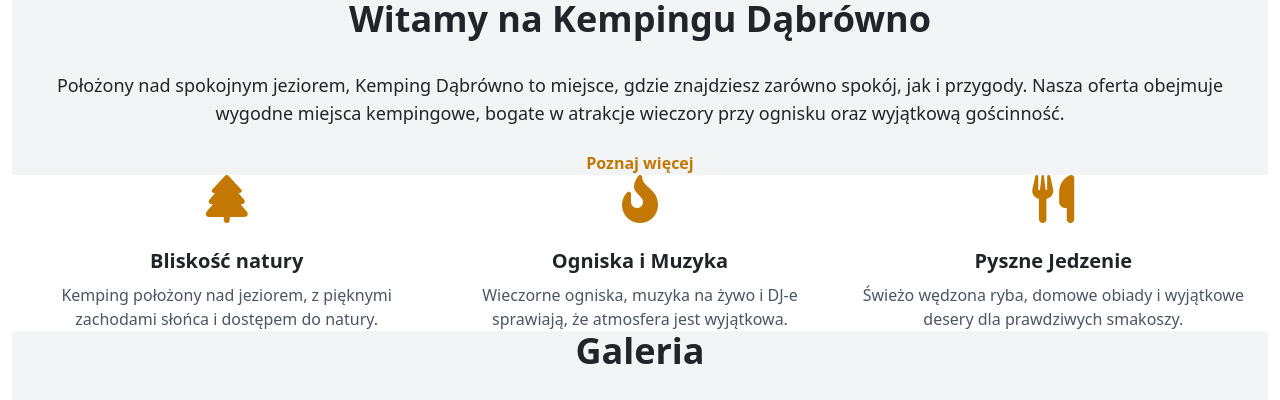
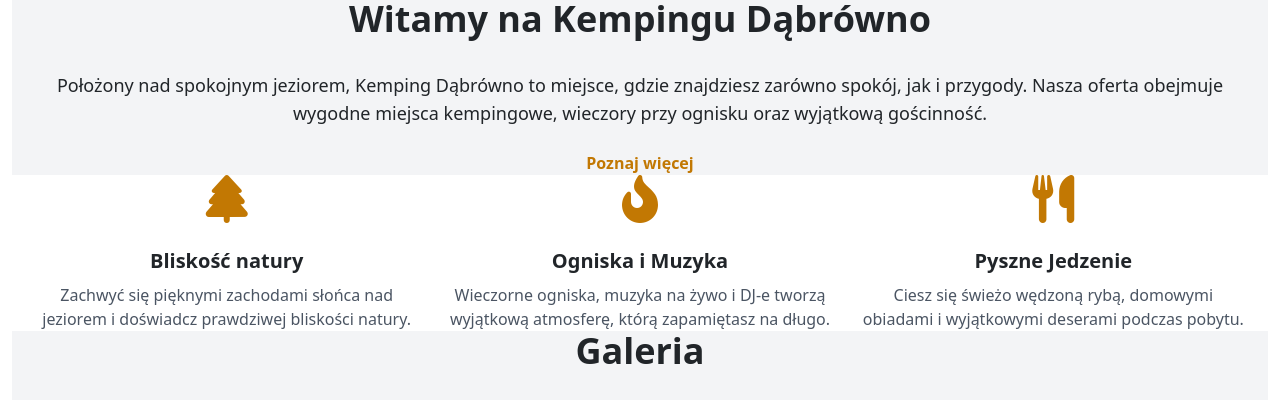
Before and after one commit to vic-cieslak/campsite-manager, a Django app: page / in a window 1280 px wide. Shown: the part 933-1333 px from the top of the page. Run offline with Django 4.2, Linux system fonts and the light colour scheme; parts of the project's set-up code (start-up, migrations or seed data) failed here and were passed over; some libraries are stand-ins or nearby versions.

Commit message:
feat: Zaktualizowano układ strony głównej i poprawiono projekt dla lepszej widoczności tekstu i doświadczenia użytkownika
- Zmieniono obraz tła w nagłówku na nowy, wysokiej jakości z Facebooka.
- Poprawiono widoczność tekstu w nagłówku, dodając półprzezroczyste czarne tło za tekstem.
- Przesunięto tekst w nagłówku 1/3 niżej, aby poprawić jego układ.
- Wprowadzono subtelne usprawnienia w projekcie:
  - Dostosowano rozmiary czcionek i odstępy w sekcji nagłówka.
  - Zaktualizowano sekcje "O nas" i "Funkcje" z czytelniejszym tekstem i efektem hover na linkach.
  - Dodano podtytuł do sekcji galerii, aby poprawić kontekst.
  - Ulepszono sekcję "Usługi", aby podkreślić korzyści.
  - Zaktualizowano sekcję "Opinie" z cytatami gości i lepszym układem.
  - Dodano element pilności w sekcji "Kontakt" z informacją o ograniczonej dostępności w weekendy.

```diff
--- a/kempingdabrowno/templates/pages/home.html
+++ b/kempingdabrowno/templates/pages/home.html
@@ -2,44 +2,46 @@
 
 {% block content %}
 
+<!-- Header Section -->
+<header class="bg-cover bg-center h-screen" style="background-image: url('https://scontent-waw2-1.xx.fbcdn.net/v/t39.30808-6/431485457_717545277160695_88582022582262255_n.jpg?_nc_cat=104&ccb=1-7&_nc_sid=6ee11a&_nc_ohc=Fhjd0Ww2bSgQ7kNvgH986Fx&_nc_ht=scontent-waw2-1.xx&_nc_gid=AzZqirhvSqS1Ui3kD85Z4tS&oh=00_AYB2V763Hlgy84XWXoIPSPbKB2ZGwAL7X9ulKRez5MI6Ug&oe=66ECBC4C'); background-size: cover; background-position: center;">
+    <div class="h-full flex flex-col justify-center items-center text-center" style="transform: translateY(33%);">
+        <div class="bg-black bg-opacity-50 p-6 rounded-lg">
+            <h1 class="text-4xl text-white font-bold mb-4">Przeżyj Niezapomniane Chwile na Kempingu Dąbrówno</h1>
+            <p class="text-lg mb-4 text-white">Odpocznij nad jeziorem. Przyjemne ogniska, świeże powietrze, i wyjątkowe wspomnienia czekają!</p>
+            <a href="#contact" class="bg-yellow-500 text-black py-3 px-6 rounded-lg font-semibold hover:bg-yellow-600">Zarezerwuj teraz</a>
+        </div>
+    </div>
+</header>
 
 
-    <!-- Header Section -->
-    <header class="bg-cover bg-center h-screen" style="background-image: url('/static/images/camping_lake.jpg');">
-        <div class="bg-black bg-opacity-50 h-full flex flex-col justify-center items-center text-center">
-            <h1 class="text-white text-5xl font-bold mb-4">Kemping Dąbrówno</h1>
-            <p class="text-white text-xl mb-8">Twoje miejsce na relaks, zabawę i kontakt z naturą</p>
-            <a href="#contact" class="bg-yellow-500 text-black py-3 px-6 rounded-lg font-semibold hover:bg-yellow-600">Zarezerwuj teraz</a>
-        </div>
-    </header>
 
 <!-- About Section -->
 <section id="about" class="py-16 bg-gray-100 text-center">
     <div class="container mx-auto px-4">
         <h2 class="text-4xl font-bold mb-8">Witamy na Kempingu Dąbrówno</h2>
-            <p class="text-lg mb-6">Położony nad spokojnym jeziorem, Kemping Dąbrówno to miejsce, gdzie znajdziesz zarówno spokój, jak i przygody. Nasza oferta obejmuje wygodne miejsca kempingowe, bogate w atrakcje wieczory przy ognisku oraz wyjątkową gościnność.</p>
-            <a href="#services" class="text-yellow-500 font-semibold">Poznaj więcej</a>
+        <p class="text-lg mb-6">Położony nad spokojnym jeziorem, Kemping Dąbrówno to miejsce, gdzie znajdziesz zarówno spokój, jak i przygody. Nasza oferta obejmuje wygodne miejsca kempingowe, wieczory przy ognisku oraz wyjątkową gościnność.</p>
+        <a href="#services" class="text-yellow-500 font-semibold hover:underline">Poznaj więcej</a>
     </div>
 </section>
 
 <!-- Features Section -->
-    <section id="features" class="py-16">
+<section id="features" class="py-16 bg-white">
     <div class="container mx-auto px-4">
         <div class="grid grid-cols-1 md:grid-cols-3 gap-8 text-center">
             <div class="feature-item">
                 <i class="fas fa-tree fa-3x text-yellow-500 mb-4"></i>
                 <h3 class="text-xl font-semibold mb-2">Bliskość natury</h3>
-                    <p class="text-gray-600">Kemping położony nad jeziorem, z pięknymi zachodami słońca i dostępem do natury.</p>
+                <p class="text-gray-600">Zachwyć się pięknymi zachodami słońca nad jeziorem i doświadcz prawdziwej bliskości natury.</p>
             </div>
             <div class="feature-item">
                 <i class="fas fa-fire-alt fa-3x text-yellow-500 mb-4"></i>
                 <h3 class="text-xl font-semibold mb-2">Ogniska i Muzyka</h3>
-                    <p class="text-gray-600">Wieczorne ogniska, muzyka na żywo i DJ-e sprawiają, że atmosfera jest wyjątkowa.</p>
+                <p class="text-gray-600">Wieczorne ogniska, muzyka na żywo i DJ-e tworzą wyjątkową atmosferę, którą zapamiętasz na długo.</p>
             </div>
             <div class="feature-item">
                 <i class="fas fa-utensils fa-3x text-yellow-500 mb-4"></i>
                 <h3 class="text-xl font-semibold mb-2">Pyszne Jedzenie</h3>
-                    <p class="text-gray-600">Świeżo wędzona ryba, domowe obiady i wyjątkowe desery dla prawdziwych smakoszy.</p>
+                <p class="text-gray-600">Ciesz się świeżo wędzoną rybą, domowymi obiadami i wyjątkowymi deserami podczas pobytu.</p>
             </div>
         </div>
     </div>
@@ -49,8 +51,9 @@
 <section id="gallery" class="py-16 bg-gray-100">
     <div class="container mx-auto px-4">
         <h2 class="text-4xl font-bold text-center mb-8">Galeria</h2>
+        <p class="text-center mb-6 text-lg">Zobacz, co czeka na Ciebie na Kempingu Dąbrówno</p>
         <div class="grid grid-cols-1 md:grid-cols-3 gap-4">
-                <img src="/static/images/gallery_1.jpg" alt="Kemping 1" class="rounded-lg shadow-md">
+            <img src="https://scontent-waw2-1.xx.fbcdn.net/v/t39.30808-1/431485457_717545277160695_88582022582262255_n.jpg" alt="Kemping 1" class="rounded-lg shadow-md">
             <img src="/static/images/gallery_2.jpg" alt="Kemping 2" class="rounded-lg shadow-md">
             <img src="/static/images/gallery_3.jpg" alt="Kemping 3" class="rounded-lg shadow-md">
         </div>
@@ -65,12 +68,12 @@
             <div class="service-item">
                 <i class="fas fa-bicycle fa-3x text-yellow-500 mb-4"></i>
                 <h3 class="text-2xl font-semibold mb-4">Wynajem Sprzętu</h3>
-                    <p class="text-gray-600">Wynajmij rowery, kajaki, SUP-y oraz sprzęt do siatkówki i ciesz się aktywnym wypoczynkiem na świeżym powietrzu.</p>
+                <p class="text-gray-600">Wynajmij rowery, kajaki, SUP-y oraz sprzęt sportowy, aby w pełni wykorzystać aktywny wypoczynek nad jeziorem.</p>
             </div>
             <div class="service-item">
                 <i class="fas fa-music fa-3x text-yellow-500 mb-4"></i>
                 <h3 class="text-2xl font-semibold mb-4">Imprezy i Eventy</h3>
-                    <p class="text-gray-600">Każdy weekend oferuje wyjątkowe atrakcje, w tym muzykę na żywo, DJ-ów oraz specjalne imprezy tematyczne.</p>
+                <p class="text-gray-600">Każdy weekend oferujemy muzykę na żywo, DJ-ów oraz tematyczne imprezy, które dostarczą Ci wspaniałych wspomnień.</p>
             </div>
         </div>
     </div>
@@ -80,6 +83,7 @@
 <section id="testimonials" class="py-16 bg-gray-100 text-center">
     <div class="container mx-auto px-4">
         <h2 class="text-4xl font-bold mb-8">Opinie Gości</h2>
+        <p class="text-lg mb-6">Sprawdź, co nasi goście mówią o Kempingu Dąbrówno</p>
         <div class="grid grid-cols-1 md:grid-cols-2 gap-8">
             <div class="testimonial">
                 <p class="text-lg italic mb-4">"Najlepszy kemping, na jakim kiedykolwiek byliśmy! Czysto, komfortowo, a atmosfera wieczornych ognisk jest niezapomniana."</p>
@@ -97,7 +101,8 @@
 <section id="contact" class="py-16 bg-yellow-500 text-center text-black">
     <div class="container mx-auto px-4">
         <h2 class="text-4xl font-bold mb-8">Skontaktuj się z nami</h2>
-            <p class="text-lg mb-6">Zarezerwuj swój pobyt na Kempingu Dąbrówno już dziś!</p>
+        <p class="text-lg mb-6">Zarezerwuj swój pobyt na Kempingu Dąbrówno już dziś i przeżyj niezapomniane chwile!</p>
+        <p class="text-sm italic mb-4">Miejsca na weekend szybko się zapełniają - nie przegap okazji!</p>
         <a href="mailto:kontakt@kempingdabrowno.pl" class="bg-black text-white py-3 px-6 rounded-lg font-semibold hover:bg-gray-800">Napisz do nas</a>
     </div>
 </section>
```
Lines whose indentation alone changed are shown as unchanged.
